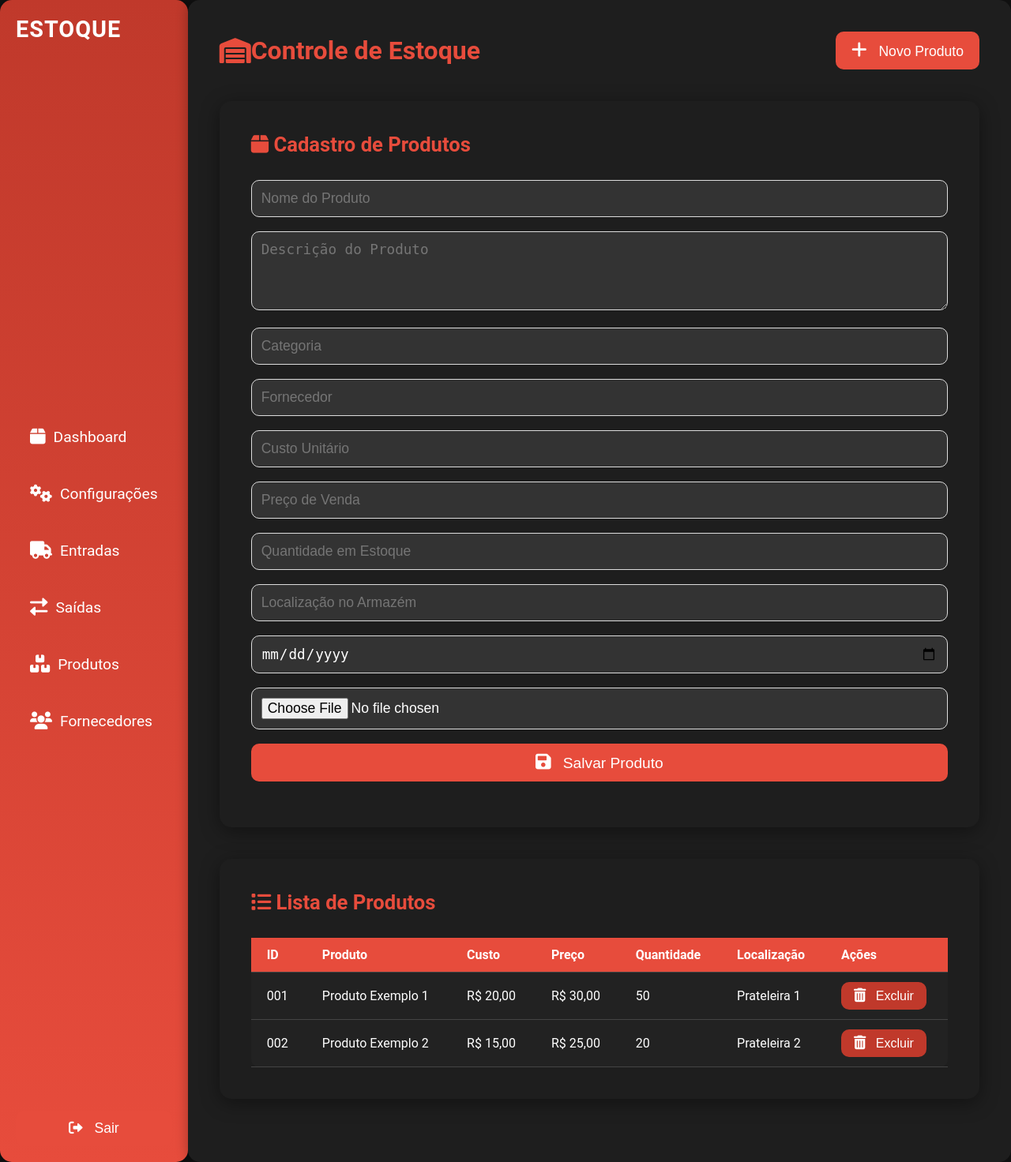
After one commit to eolkazin/management-sys, a Django app: page /estoque/ in a window 1280 px wide. The commit adds this page. Shown: the whole page at 79% size. Run offline with Django 5.2, Linux system fonts and the light colour scheme.

Commit message:
criando a pagina de estoque

```diff
--- /dev/null
+++ b/projeto_x/app_sys/static/css/hub/estoque/estoque.css
@@ -0,0 +1,274 @@
+/* Reset básico */
+* {
+     margin: 0;
+     padding: 0;
+     box-sizing: border-box;
+   }
+
+   /* Fonte e fundo global */
+   body {
+     font-family: "Roboto", sans-serif;
+     background-color: #121212; /* Fundo bem escuro */
+     color: #fff;
+     display: flex;
+     justify-content: flex-start;
+     align-items: stretch;
+     height: 100vh;
+   }
+
+   /* Sidebar */
+   .sidebar {
+     width: 270px;
+     background: linear-gradient(
+       180deg,
+       #c0392b,
+       #e74c3c
+     ); /* Gradiente vermelho */
+     color: #fff;
+     padding: 20px;
+     box-shadow: 2px 0 15px rgba(0, 0, 0, 0.5);
+     display: flex;
+     flex-direction: column;
+     justify-content: space-between;
+     border-radius: 15px;
+   }
+
+   .sidebar h2 {
+     font-size: 1.8rem;
+     font-weight: bold;
+     margin-bottom: 30px;
+     letter-spacing: 1px;
+     text-transform: uppercase;
+     color: #fff;
+   }
+
+   .sidebar ul {
+     list-style: none;
+   }
+
+   .sidebar ul li {
+     margin-bottom: 25px;
+   }
+
+   .sidebar ul li a {
+     display: flex;
+     align-items: center;
+     color: #fff;
+     text-decoration: none;
+     font-size: 1.2rem;
+     padding: 12px 18px;
+     border-radius: 10px;
+     transition: all 0.3s ease;
+   }
+
+   .sidebar ul li a:hover {
+     background-color: #f39c12; /* Amarelo suave no hover */
+     padding-left: 20px;
+   }
+
+   .sidebar .btn {
+     background-color: #e74c3c;
+     color: white;
+     padding: 12px;
+     font-size: 1.1rem;
+     border: none;
+     border-radius: 10px;
+     cursor: pointer;
+     transition: background-color 0.3s ease, transform 0.3s ease;
+   }
+
+   .sidebar .btn:hover {
+     background-color: #c0392b;
+     transform: scale(1.05);
+   }
+
+   .sidebar .btn i {
+     margin-right: 10px;
+   }
+
+   /* Main Content */
+   .main-content {
+     flex-grow: 1;
+     padding: 40px;
+     overflow-y: auto;
+     background-color: #1e1e1e;
+     border-radius: 15px;
+     box-shadow: 0 0 15px rgba(0, 0, 0, 0.3);
+   }
+
+   /* Cabeçalho */
+   header {
+     display: flex;
+     justify-content: space-between;
+     align-items: center;
+     margin-bottom: 40px;
+   }
+
+   header h1 {
+     font-size: 2rem;
+     color: #e74c3c; /* Vermelho vibrante */
+     display: flex;
+     align-items: center;
+   }
+
+   header .btn {
+     background-color: #e74c3c;
+     color: white;
+     padding: 12px 20px;
+     font-size: 1.1rem;
+     border: none;
+     border-radius: 10px;
+     cursor: pointer;
+     transition: background-color 0.3s ease;
+   }
+
+   header .btn:hover {
+     background-color: #c0392b;
+   }
+
+   header .btn i {
+     margin-right: 10px;
+   }
+
+   /* Seções de conteúdo */
+   .content-section {
+     background-color: #1e1e1e;
+     padding: 40px;
+     border-radius: 15px;
+     box-shadow: 0 5px 25px rgba(0, 0, 0, 0.4);
+     margin-bottom: 40px;
+   }
+
+   .content-section h2 {
+     font-size: 1.6rem;
+     color: #e74c3c;
+     margin-bottom: 30px;
+   }
+
+   .content-section form input,
+   .content-section form textarea,
+   .content-section form button {
+     width: 100%;
+     padding: 12px;
+     margin-bottom: 18px;
+     border-radius: 10px;
+     border: 1px solid #ddd;
+     font-size: 1.1rem;
+     color: #fff;
+   }
+
+   .content-section form textarea {
+     height: 100px;
+   }
+
+   .content-section form input,
+   .content-section form textarea {
+     background-color: #333;
+   }
+
+   .content-section form button {
+     background-color: #e74c3c;
+     color: white;
+     font-size: 1.2rem;
+     border: none;
+     transition: background-color 0.3s ease;
+   }
+
+   .content-section form button:hover {
+     background-color: #c0392b;
+   }
+
+   .content-section form input:focus,
+   .content-section form textarea:focus {
+     border-color: #e74c3c;
+   }
+
+   /* Tabelas de Produtos */
+   .stock-list table {
+     width: 100%;
+     margin-top: 30px;
+     border-collapse: collapse;
+     border-radius: 10px;
+     background-color: #222;
+   }
+
+   .stock-list th,
+   .stock-list td {
+     padding: 12px 20px;
+     text-align: left;
+     border-bottom: 1px solid #444;
+   }
+
+   .stock-list th {
+     background-color: #e74c3c;
+     color: white;
+   }
+
+   .stock-list tr:hover {
+     background-color: #333;
+   }
+
+   .stock-list .btn-delete {
+     background-color: #c0392b;
+     color: white;
+     padding: 8px 16px;
+     font-size: 1rem;
+     border: none;
+     border-radius: 10px;
+     cursor: pointer;
+     transition: background-color 0.3s ease;
+   }
+
+   .stock-list .btn-delete:hover {
+     background-color: #e74c3c;
+   }
+
+   .stock-list .btn-delete i {
+     margin-right: 8px;
+     font-size: 1.1rem;
+   }
+
+   /* Ícones */
+   .sidebar ul li a i,
+   header .btn i,
+   .content-section .btn i,
+   .content-section form button i {
+     margin-right: 10px;
+     font-size: 1.4rem;
+     transition: transform 0.3s ease, color 0.3s ease;
+   }
+
+   .sidebar ul li a:hover i,
+   header .btn:hover i,
+   .content-section .btn:hover i,
+   .content-section form button:hover i {
+     color: #ecf0f1;
+     transform: scale(1.2);
+   }
+
+   .stock-list .btn-delete i {
+     font-size: 1.1rem;
+     transition: transform 0.2s ease, color 0.3s ease;
+   }
+
+   .stock-list .btn-delete:hover i {
+     color: #fff;
+     transform: rotate(360deg);
+   }
+
+   /* Animações */
+   @keyframes slide-in {
+     from {
+       opacity: 0;
+       transform: translateX(-100%);
+     }
+     to {
+       opacity: 1;
+       transform: translateX(0);
+     }
+   }
+
+   .main-content,
+   .sidebar {
+     animation: slide-in 0.7s ease-out;
+   }
--- /dev/null
+++ b/projeto_x/app_sys/templates/hub/estoque/estoque.html
@@ -0,0 +1,117 @@
+{% load static %}
+<!DOCTYPE html>
+<html lang="pt-br">
+  <head>
+    <meta charset="UTF-8" />
+    <meta name="viewport" content="width=device-width, initial-scale=1.0" />
+    <title>Estoque - Dashboard</title>
+    <link
+      rel="stylesheet"
+      href="https://cdnjs.cloudflare.com/ajax/libs/font-awesome/6.0.0-beta3/css/all.min.css"
+    />
+    <link rel="stylesheet" href="{% static 'css/hub/estoque/estoque.css' %}" />
+  </head>
+  <body>
+    <!-- Sidebar -->
+    <div class="sidebar">
+      <h2>Estoque</h2>
+      <ul>
+        <li>
+          <a href="#"><i class="fas fa-box"></i> Dashboard</a>
+        </li>
+        <li>
+          <a href="#"><i class="fas fa-cogs"></i> Configurações</a>
+        </li>
+        <li>
+          <a href="#"><i class="fas fa-truck"></i> Entradas</a>
+        </li>
+        <li>
+          <a href="#"><i class="fas fa-exchange-alt"></i> Saídas</a>
+        </li>
+        <li>
+          <a href="#"><i class="fas fa-boxes"></i> Produtos</a>
+        </li>
+        <li>
+          <a href="#"><i class="fas fa-users"></i> Fornecedores</a>
+        </li>
+      </ul>
+      <button class="btn"><i class="fas fa-sign-out-alt"></i> Sair</button>
+    </div>
+
+    <!-- Main Content -->
+    <div class="main-content">
+      <!-- Header -->
+      <header>
+        <h1><i class="fas fa-warehouse"></i> Controle de Estoque</h1>
+        <button class="btn"><i class="fas fa-plus"></i> Novo Produto</button>
+      </header>
+
+      <!-- Seções de Conteúdo -->
+      <section class="content-section">
+        <h2><i class="fas fa-box"></i> Cadastro de Produtos</h2>
+        <form method="POST">
+          {% csrf_token %}
+          <input type="text" placeholder="Nome do Produto" required />
+          <textarea placeholder="Descrição do Produto" required></textarea>
+          <input type="text" placeholder="Categoria" required />
+          <input type="text" placeholder="Fornecedor" required />
+          <input type="number" placeholder="Custo Unitário" required />
+          <input type="number" placeholder="Preço de Venda" required />
+          <input type="number" placeholder="Quantidade em Estoque" required />
+          <input type="text" placeholder="Localização no Armazém" required />
+          <input type="date" placeholder="Data de Validade" />
+          <input type="file" placeholder="Imagem do Produto" />
+          <button type="submit">
+            <i class="fas fa-save"></i> Salvar Produto
+          </button>
+        </form>
+      </section>
+
+      <!-- Tabela de Estoque -->
+      <section class="content-section stock-list">
+        <h2><i class="fas fa-list"></i> Lista de Produtos</h2>
+        <table>
+          <thead>
+            <tr>
+              <th>ID</th>
+              <th>Produto</th>
+              <th>Custo</th>
+              <th>Preço</th>
+              <th>Quantidade</th>
+              <th>Localização</th>
+              <th>Ações</th>
+            </tr>
+          </thead>
+          <tbody>
+            <tr>
+              <td>001</td>
+              <td>Produto Exemplo 1</td>
+              <td>R$ 20,00</td>
+              <td>R$ 30,00</td>
+              <td>50</td>
+              <td>Prateleira 1</td>
+              <td>
+                <button class="btn-delete">
+                  <i class="fas fa-trash-alt"></i> Excluir
+                </button>
+              </td>
+            </tr>
+            <tr>
+              <td>002</td>
+              <td>Produto Exemplo 2</td>
+              <td>R$ 15,00</td>
+              <td>R$ 25,00</td>
+              <td>20</td>
+              <td>Prateleira 2</td>
+              <td>
+                <button class="btn-delete">
+                  <i class="fas fa-trash-alt"></i> Excluir
+                </button>
+              </td>
+            </tr>
+          </tbody>
+        </table>
+      </section>
+    </div>
+  </body>
+</html>
--- a/projeto_x/app_sys/templates/hub/hub.html
+++ b/projeto_x/app_sys/templates/hub/hub.html
@@ -40,9 +40,11 @@
           <i class="fas fa-dollar-sign"></i>
           <span>Finanças</span>
         </a>
-        <a href="#" class="menu-item">
+        <a href="{% url 'estoque' %}" class="menu-item">
           <i class="fas fa-boxes"></i>
           <span>Estoque</span>
+        </a>
+
         </a>
         <a href="#" class="menu-item">
           <i class="fas fa-user-plus"></i>
--- a/projeto_x/app_sys/views.py
+++ b/projeto_x/app_sys/views.py
@@ -74,3 +74,7 @@ def hub_view(request):
 def logout_view(request):
     logout(request)  # Desconecta o usuário
     return redirect("login")  # Redireciona para a página de login
+
+
+def estoque_view(request):
+    return render(request, "hub/estoque/estoque.html")  # Renderiza a página de estoque
--- a/projeto_x/projeto_x/urls.py
+++ b/projeto_x/projeto_x/urls.py
@@ -9,4 +9,5 @@ urlpatterns = [
     path(
         "logout/", views.logout_view, name="logout"
     ),  # Hub do sistema, onde o usuário será redirecionado após login
+    path("estoque/", views.estoque_view, name="estoque"),  # Página de estoque
 ]
```
Also changed, not shown: projeto_x/app_sys/migrations/0002_usuario_tipo.py (deleted).
